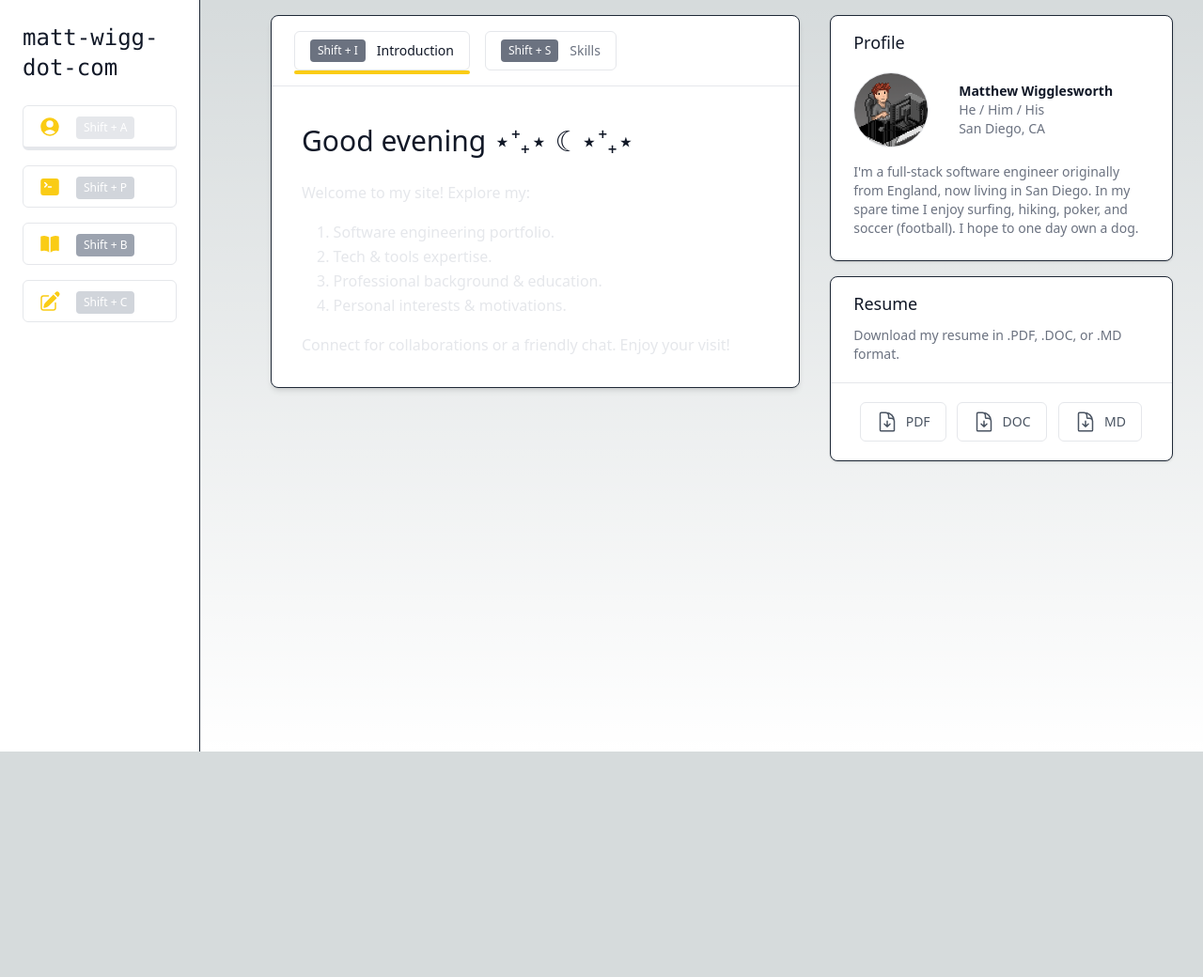
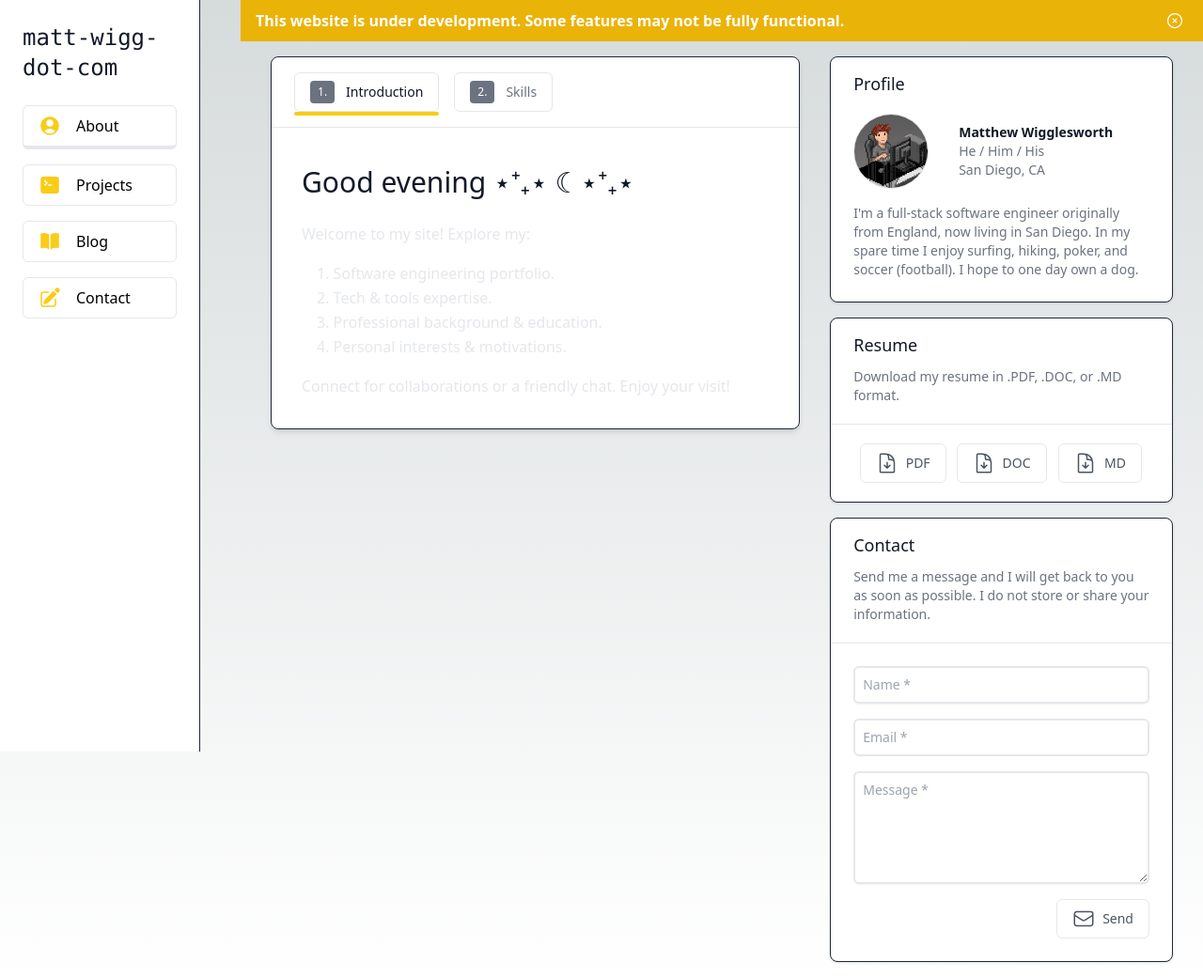
Before and after one commit to matt-wigg/matt-wigg-dot-com, a Next.js app: page / in a window 1280 px wide. Shown: the whole page at 94% size. Before the commit the page ends 800 px from the top, so only its background shows below. Built offline with nearby package versions, Linux system fonts and the light colour scheme.

Commit message:
header notification for development

```diff
--- a/src/app/layout.tsx
+++ b/src/app/layout.tsx
@@ -1,6 +1,7 @@
 import './globals.css';
 import { Inter } from 'next/font/google';
 import Navbar from '../components/Navbar';
+import HeaderNotification from '@/components/HeaderNotification';
 
 const inter = Inter({ subsets: ['latin'] });
 
@@ -18,6 +19,9 @@ export default function RootLayout({
   return (
     <html lang='en'>
       <body>
+        <div className='md:pl-64'>
+          <HeaderNotification />
+        </div>
         <div className='min-h-screen relative'>
           <Navbar />
           <main className='md:pl-64 md:w-auto md:flex-1 overflow-auto flex flex-col md:flex-row'>
--- a/src/app/page.tsx
+++ b/src/app/page.tsx
@@ -8,6 +8,7 @@ const inter = Inter({ subsets: ['latin'] });
 
 export default function Home() {
   return (
+    <>
       <main className='flex md:flex-row flex-col pt-4'>
         <div className='md:w-3/5 md:flex md:flex-col'>
           <div className='pb-4'>
@@ -21,8 +22,11 @@ export default function Home() {
           <div className='pb-4'>
             <ResumeDownload />
           </div>
-        <div className='pb-4'>{/* <HomeContactForm /> */}</div>
+          <div className='pb-4'>
+            <HomeContactForm />
+          </div>
         </div>
       </main>
+    </>
   );
 }
--- a/src/components/ContactForm.tsx
+++ b/src/components/ContactForm.tsx
@@ -19,7 +19,7 @@ const ContactForm = () => {
 
     setTimeout(() => {
       setLoading(false);
-      setSuccess(true);
+      setError(true);
       alert('This is a demo. No message was sent.');
     }, 5000);
   };
@@ -32,19 +32,19 @@ const ContactForm = () => {
   const renderIcon = () => {
     if (loading)
       return (
-        <ArrowPathIcon className='h-6 w-6 text-gray-600 dark:text-yellow-400 mr-2 animate-spin' />
+        <ArrowPathIcon className='h-6 w-6 text-gray-600 dark:group-hover:text-yellow-400 mr-2 animate-spin' />
       );
     if (success)
       return (
         // <CheckCircleIcon className='h-6 w-6 text-gray-600 dark:text-yellow-400 mr-2' />
-        <ArrowUturnLeftIcon className='h-6 w-6 text-gray-600 dark:text-yellow-400 mr-2' />
+        <ArrowUturnLeftIcon className='h-6 w-6 text-gray-600 dark:group-hover:text-yellow-400 mr-2' />
       );
     if (error)
       return (
-        <ArrowUturnLeftIcon className='h-6 w-6 text-gray-600 dark:text-yellow-400 mr-2' />
+        <ArrowUturnLeftIcon className='h-6 w-6 text-gray-600 dark:group-hover:text-yellow-400 mr-2' />
       );
     return (
-      <EnvelopeIcon className='h-6 w-6 text-gray-600 dark:text-yellow-400 mr-2' />
+      <EnvelopeIcon className='h-6 w-6 text-gray-600 dark:group-hover:text-yellow-400 mr-2' />
     );
   };
 
@@ -73,12 +73,12 @@ const ContactForm = () => {
               <div className='flex items-center justify-center pt-4'>
                 <button
                   type='submit'
-                  className='bg-white dark:bg-zinc-950 hover:bg-gray-100 dark:hover:bg-gray-800 rounded-md px-4 py-2 border border-gray-200 dark:border-gray-700 flex items-center justify-center cursor-pointer'
+                  className='group bg-white dark:bg-zinc-950 hover:bg-gray-100 dark:hover:bg-gray-800 rounded-md px-4 py-2 border border-gray-200 dark:border-gray-700 flex items-center justify-center cursor-pointer'
                   disabled={loading}
                   onClick={reloadForm}
                 >
                   {renderIcon()}
-                  <span className='text-sm text-gray-600 dark:text-yellow-400 font-medium'>
+                  <span className='text-sm text-gray-600 dark:group-hover:text-yellow-400 font-medium'>
                     {loading
                       ? 'Sending...'
                       : success
@@ -101,12 +101,12 @@ const ContactForm = () => {
               <div className='flex items-center justify-center pt-4'>
                 <button
                   type='submit'
-                  className='bg-white dark:bg-zinc-950 hover:bg-gray-100 dark:hover:bg-gray-800 rounded-md px-4 py-2 border border-gray-200 dark:border-gray-700 flex items-center justify-center cursor-pointer'
+                  className='group bg-white dark:bg-zinc-950 hover:bg-gray-100 dark:hover:bg-gray-800 rounded-md px-4 py-2 border border-gray-200 dark:border-gray-700 flex items-center justify-center cursor-pointer'
                   disabled={loading || success}
                   onClick={reloadForm}
                 >
                   {renderIcon()}
-                  <span className='text-sm text-gray-600 dark:text-yellow-400 font-medium'>
+                  <span className='text-sm text-gray-600 dark:group-hover:text-yellow-400 font-medium'>
                     {loading
                       ? 'Sending...'
                       : success
@@ -157,11 +157,11 @@ const ContactForm = () => {
                 <div className='flex items-center justify-end'>
                   <button
                     type='submit'
-                    className='bg-white dark:bg-zinc-950 hover:bg-gray-100 dark:hover:bg-gray-800 rounded-md px-4 py-2 border border-gray-200 dark:border-gray-700 flex items-center justify-center'
+                    className='group bg-white dark:bg-zinc-950 hover:bg-gray-100 dark:hover:bg-gray-800 rounded-md px-4 py-2 border border-gray-200 dark:border-gray-700 flex items-center justify-center'
                     disabled={loading || success || error}
                   >
                     {renderIcon()}
-                    <span className='text-sm text-gray-600 dark:text-yellow-400 font-medium'>
+                    <span className='text-sm text-gray-600 dark:text-gray-400 font-medium group-hover:text-yellow-400'>
                       {loading
                         ? 'Sending...'
                         : success
--- /dev/null
+++ b/src/components/HeaderNotification.tsx
@@ -0,0 +1,36 @@
+'use client';
+
+import { useState } from 'react';
+import { XCircleIcon } from '@heroicons/react/24/outline';
+
+const HeaderNotification = () => {
+  const [visible, setVisible] = useState(true);
+
+  const handleClose = () => {
+    setVisible(false);
+  };
+
+  if (!visible) {
+    return null;
+  }
+
+  return (
+    <div
+      className='bg-yellow-500 dark:bg-yellow-400 text-white dark:text-gray-900 px-4 py-2 flex items-center justify-between cursor-pointer'
+      onClick={handleClose}
+    >
+      <p className='font-semibold'>
+        This website is under development. Some features may not be fully
+        functional.
+      </p>
+      <button
+        type='button'
+        className='p-1 focus:outline-none focus:ring-2 focus:ring-offset-2 focus:ring-yellow-400 dark:focus:ring-yellow-300'
+      >
+        <XCircleIcon className='h-5 w-5' />
+      </button>
+    </div>
+  );
+};
+
+export default HeaderNotification;
--- a/src/components/HomeTabs/HomeTabs.tsx
+++ b/src/components/HomeTabs/HomeTabs.tsx
@@ -57,10 +57,9 @@ const HomeTabs = () => {
   }, []);
 
   const handleKeyDown = (event: KeyboardEvent) => {
-    if (!event.shiftKey) return;
-    if (event.key === 'i' || event.key === 'I') {
+    if (event.key === '1' || event.key === '!') {
       setActiveTab('introduction');
-    } else if (event.key === 's' || event.key === 'S') {
+    } else if (event.key === '2' || event.key === '@') {
       setActiveTab('skills');
     }
   };
@@ -81,9 +80,9 @@ const HomeTabs = () => {
                   tabRefs.current[index] = el;
                 }
               }}
-              className={`bg-white dark:bg-zinc-950 hover:text-white hover:bg-gray-100 dark:hover:bg-gray-800 rounded-md px-4 py-2 mr-4 border border-gray-200 dark:border-gray-700 flex items-center justify-center text-sm font-medium ${
+              className={`bg-white dark:bg-zinc-950  hover:bg-gray-100 dark:hover:bg-gray-800 rounded-md px-4 py-2 mr-4 border border-gray-200 dark:border-gray-700 flex items-center justify-center text-sm font-medium ${
                 activeTab === tab
-                  ? 'text-gray-900 dark:text-yellow-400 dark:hover:text-yellow-400'
+                  ? 'text-gray-900 dark:text-yellow-400'
                   : 'text-gray-500 dark:text-gray-400 dark:hover:text-yellow-400'
               }`}
               id={tab}
@@ -92,7 +91,7 @@ const HomeTabs = () => {
               <span
                 className={` text-white dark:text-gray-400 rounded px-2 py-1 text-xs mr-3 transition duration-150 ease-in-out bg-gray-500 dark:bg-gray-700 hidden md:inline`}
               >
-                Shift + {tab[0].toUpperCase()}
+                {index + 1}.
               </span>
               <span>{tab.charAt(0).toUpperCase() + tab.slice(1)}</span>
             </button>
--- a/src/components/Navbar.tsx
+++ b/src/components/Navbar.tsx
@@ -56,81 +56,81 @@ const Navbar = () => {
           </h1>
           <Link href='/' legacyBehavior>
             <button
-              className={`bg-white dark:bg-zinc-950 hover:bg-gray-100 dark:hover:bg-gray-800 rounded-md px-4 py-2 border border-gray-200 dark:border-gray-700 flex items-center justify-start w-full ${
+              className={`bg-white dark:bg-zinc-950 hover:bg-gray-100 dark:hover:bg-gray-800 rounded-md px-4 py-2 border border-gray-200 dark:border-gray-700 flex items-center justify-start w-full dark:hover:text-yellow-400 ${
                 pathname === '/'
                   ? 'dark:border-b-yellow-400 border-b-4 dark:text-yellow-400'
-                  : ''
+                  : 'dark:text-gray-400'
               }`}
             >
               <UserCircleIcon className='h-6 w-6 text-yellow-400' />
               <span className='ml-4'>
-                <span
+                {/* <span
                   className={`inline-block text-white dark:text-gray-400 rounded px-2 py-1 text-xs mr-2 transition duration-150 ease-in-out bg-gray-200 dark:bg-gray-700
     `}
                 >
-                  Shift + A
-                </span>
-                {/* About */}
+                  a.
+                </span> */}
+                About
               </span>
             </button>
           </Link>
           <Link href='/projects' legacyBehavior>
             <button
-              className={`bg-white dark:bg-zinc-950 hover:bg-gray-100 dark:hover:bg-gray-800 rounded-md px-4 py-2 border border-gray-200 dark:border-gray-700 flex items-center justify-start w-full ${
+              className={`bg-white dark:bg-zinc-950 hover:bg-gray-100 dark:hover:bg-gray-800 rounded-md px-4 py-2 border border-gray-200 dark:border-gray-700 flex items-center justify-start w-full dark:hover:text-yellow-400 ${
                 pathname === '/projects'
                   ? 'dark:border-b-yellow-400 border-b-4 dark:text-yellow-400'
-                  : ''
+                  : 'dark:text-gray-400'
               }`}
             >
               <CommandLineIcon className='h-6 w-6 text-yellow-400' />
               <span className='ml-4'>
-                <span
+                {/* <span
                   className={`inline-block text-white dark:text-gray-400 rounded px-2 py-1 text-xs mr-2 transition duration-150 ease-in-out'bg-gray-200 dark:bg-gray-700 'bg-gray-400 bg-gray-300 dark:bg-gray-800''
     `}
                 >
-                  Shift + P
-                </span>
-                {/* Projects */}
+                  p.
+                </span> */}
+                Projects
               </span>
             </button>
           </Link>
           <Link href='/blog' legacyBehavior>
             <button
-              className={`bg-white dark:bg-zinc-950 hover:bg-gray-100 dark:hover:bg-gray-800 rounded-md px-4 py-2 border border-gray-200 dark:border-gray-700 flex items-center justify-start w-full ${
+              className={`bg-white dark:bg-zinc-950 hover:bg-gray-100 dark:hover:bg-gray-800 rounded-md px-4 py-2 border border-gray-200 dark:border-gray-700 flex items-center justify-start w-full dark:hover:text-yellow-400 ${
                 pathname === '/blog'
                   ? 'dark:border-b-yellow-400 border-b-4 dark:text-yellow-400'
-                  : ''
+                  : 'dark:text-gray-400'
               }`}
             >
               <BookOpenIcon className='h-6 w-6 text-yellow-400' />
               <span className='ml-4'>
-                <span
+                {/* <span
                   className={`inline-block text-white dark:text-gray-400 rounded px-2 py-1 text-xs mr-2 transition duration-150 ease-in-out'bg-gray-200 dark:bg-gray-700 bg-gray-400
     `}
                 >
-                  Shift + B
-                </span>
-                {/* Blog */}
+                  b.
+                </span> */}
+                Blog
               </span>
             </button>
           </Link>
           <Link href='/contact' legacyBehavior>
             <button
-              className={`bg-white dark:bg-zinc-950 hover:bg-gray-100 dark:hover:bg-gray-800 rounded-md px-4 py-2 border border-gray-200 dark:border-gray-700 flex items-center justify-start w-full ${
+              className={`bg-white dark:bg-zinc-950 hover:bg-gray-100 dark:hover:bg-gray-800 rounded-md px-4 py-2 border border-gray-200 dark:border-gray-700 flex items-center justify-start w-full dark:hover:text-yellow-400 ${
                 pathname === '/contact'
                   ? 'dark:border-b-yellow-400 border-b-4 dark:text-yellow-400'
-                  : ''
+                  : 'dark:text-gray-400'
               }`}
             >
               <PencilSquareIcon className='h-6 w-6 text-yellow-400' />
               <span className='ml-4'>
-                <span
+                {/* <span
                   className={`inline-block text-white dark:text-gray-400 rounded px-2 py-1 text-xs mr-2 transition duration-150 ease-in-out'bg-gray-200 dark:bg-gray-700 'bg-gray-400 bg-gray-300 dark:bg-gray-800''
     `}
                 >
-                  Shift + C
-                </span>
-                {/* Contact */}
+                  c.
+                </span> */}
+                Contact
               </span>
             </button>
           </Link>
```
Also changed, not shown: src/components/ResumeDownload.tsx (+5 -4 lines). Lines whose indentation alone changed are shown as unchanged.
